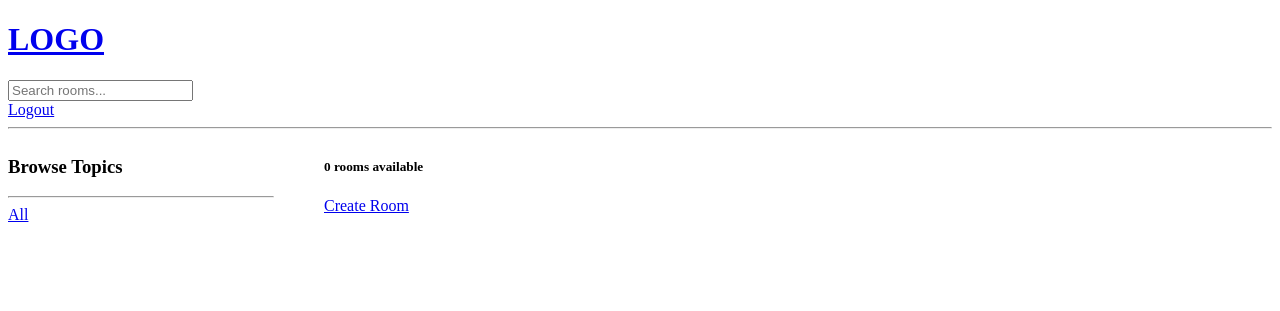
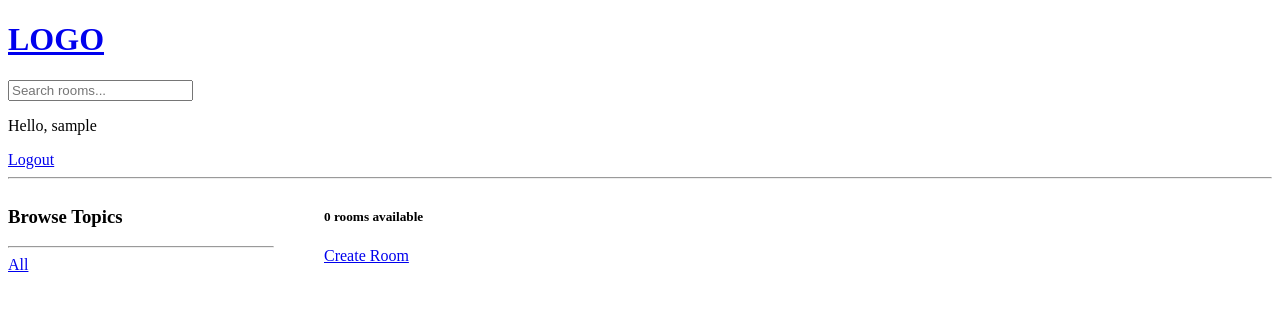
Before and after one commit to curder/django_study_buddy_demo, a Django app: page / in a window 1280 px wide. Shown: the top 311 px of the page. Run offline with Django 4.2, Linux system fonts and the light colour scheme; the visitor is signed in with stand-in values (Sample User, id 1); data that the repository does not hold is empty.

Commit message:
Add username to navigation

```diff
--- a/base/templates/navbar.html
+++ b/base/templates/navbar.html
@@ -7,6 +7,9 @@
 </form>
 
 {% if request.user.is_authenticated %}
+    <p>
+    Hello, {{ request.user.username }}
+    </p>
     <a href="{% url 'logout' %}">Logout</a>
 {% else %}
     <a href="{% url 'login' %}">Login</a>
```
